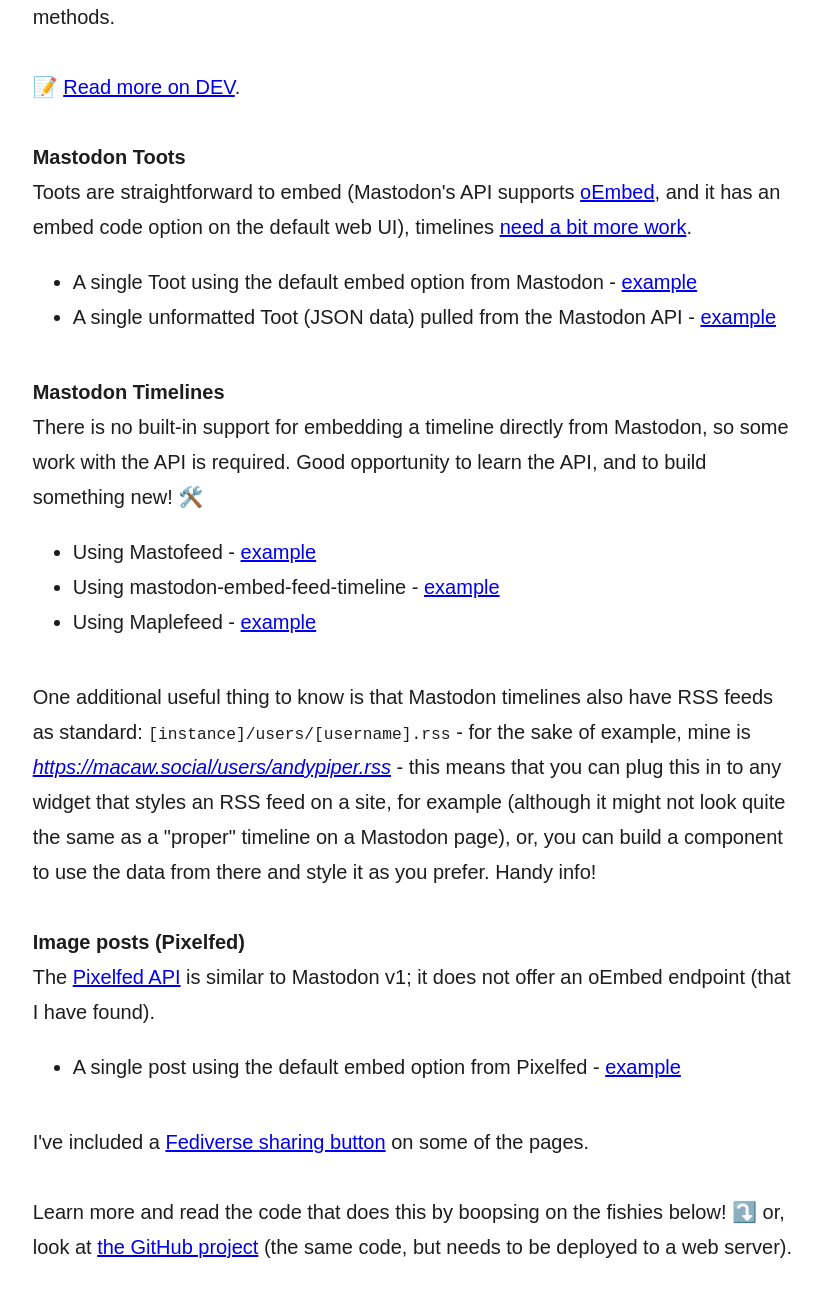
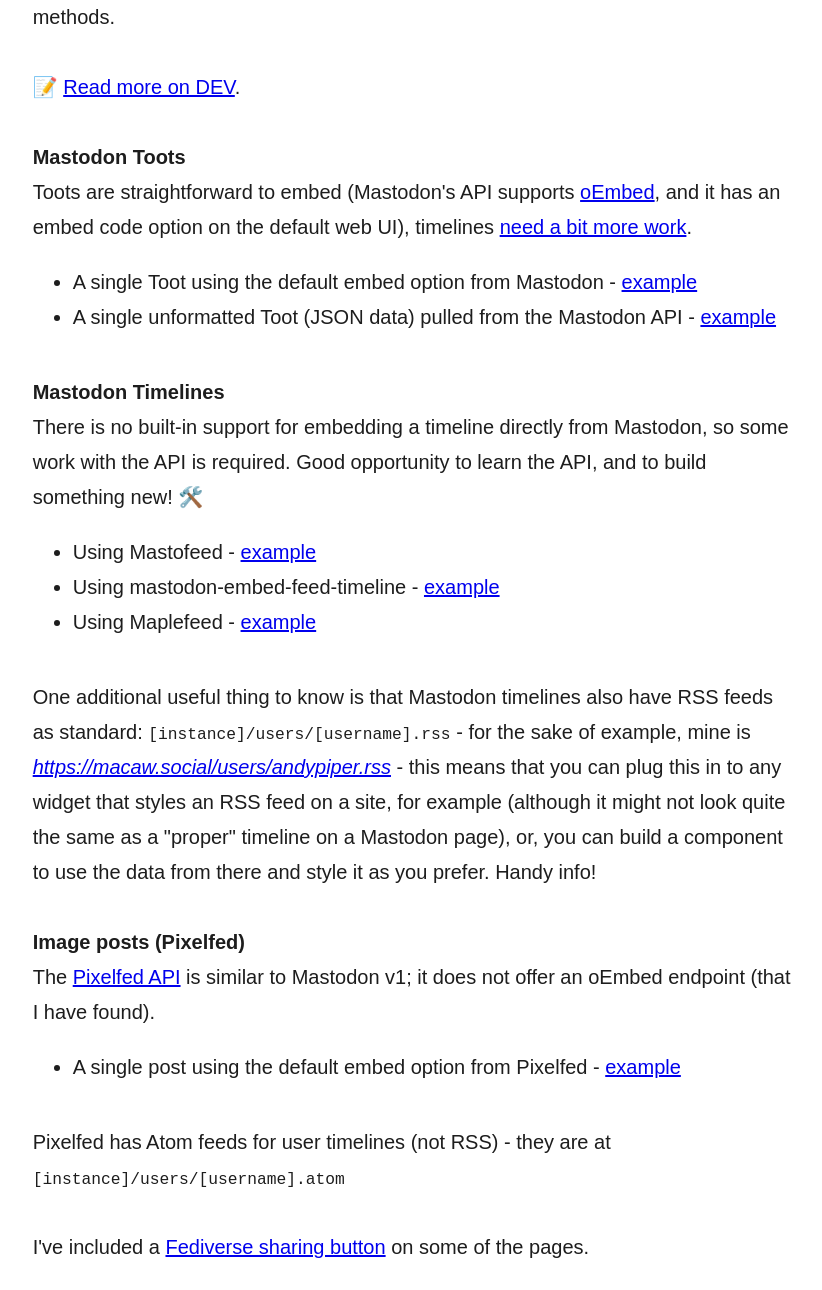
Before and after one commit to andypiper/mastodon-embeds-examples, a plain HTML site: page index.html in a window 1280 px wide. Shown: the part 110-1400 px from the top of the page, without its empty margins (226-1048 px from the left). Drawn offline with Linux system fonts and the light colour scheme.

Commit message:
⬅️🕗 Updated with Glitch

```diff
--- a/index.html
+++ b/index.html
@@ -1,5 +1,6 @@
 <!DOCTYPE html>
 <html lang="en">
+  <!-- this HTML markup is really quick and dirty, to be improved -->
   <head>
     <meta charset="utf-8" />
     <title>Testing Fediverse embeds</title>
@@ -29,7 +30,10 @@
       />
     </figure>
     <div>
-      This is a simple project for testing embeds of content from the Fediverse (in this case, currently Mastodon and Pixelfed) using different tools and methods.<br /><br />
+      This is a simple project for testing embeds of content from
+      <em><a href="https://joinfediverse.wiki/">the Fediverse</a></em> (in this
+      case, currently Mastodon and Pixelfed) using different tools and
+      methods.<br /><br />
 
       📝
       <a href="https://dev.to/andypiper/a-opportunity-for-developers-1ee4"
@@ -94,7 +98,7 @@
         >
         is similar to Mastodon v1; it does not offer an oEmbed endpoint (that I
         have found).
-      </div>
+
         <ul>
           <li>
             A single post using the default embed option from Pixelfed -
@@ -102,6 +106,12 @@
           </li>
         </ul>
 
+        Pixelfed has Atom feeds for user timelines (not RSS) - they are at
+        <code>[instance]/users/[username].atom</code>
+      </div>
+      <br />
+
+      <div>
         I've included a
         <a href="https://github.com/Uden-AI/fediverse-share"
           >Fediverse sharing button</a
@@ -109,8 +119,12 @@
         on some of the pages. <br />&nbsp;<br />
       </div>
       <div>
-      Learn more and read the code that does this by boopsing on the fishies below! ⤵️ or, look
-      at <a href="https://github.com/andypiper/mastodon-embeds-examples">the GitHub project</a> (the same code, but needs to be deployed to a web server).<br />&nbsp;<br />
+        Learn more and read the code that does this by boopsing on the fishies
+        below! ⤵️ or, look at
+        <a href="https://github.com/andypiper/mastodon-embeds-examples"
+          >the GitHub project</a
+        >
+        (the same code, but needs to be deployed to a web server).<br />&nbsp;<br />
       </div>
       <div>
         <a href="https://glitch.com/edit/#!/remix/mastodon-embeds"
@@ -122,11 +136,13 @@
       <div>
         <br />
         I live at
-      <a href="https://macaw.social/@andypiper">@andypiper@macaw.social</a> and
+        <a href="https://macaw.social/@andypiper">@andypiper@macaw.social</a>
+        and
         <a href="https://pixelfed.social/@andypiper"
           >@andypiper@pixelfed.social</a
         >
         if you want to say hello! 👋🏻
       </div>
+    </div>
   </body>
 </html>
```
Lines whose indentation alone changed are shown as unchanged.
